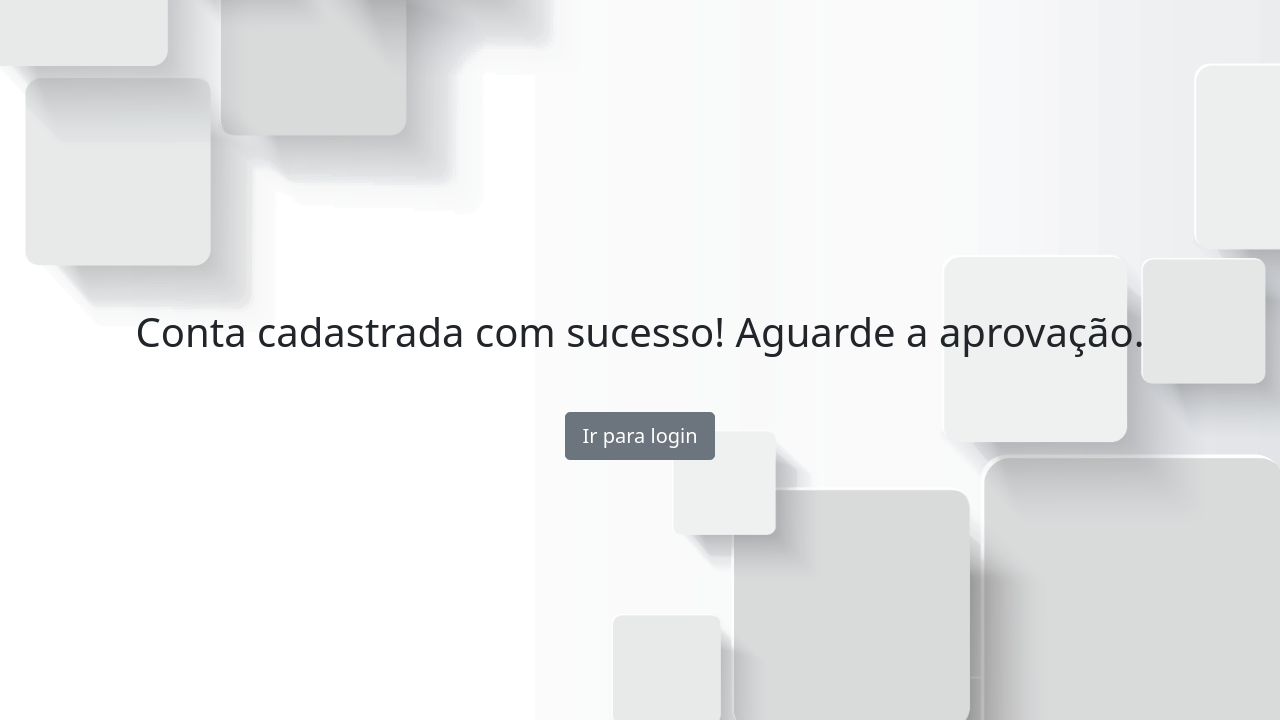
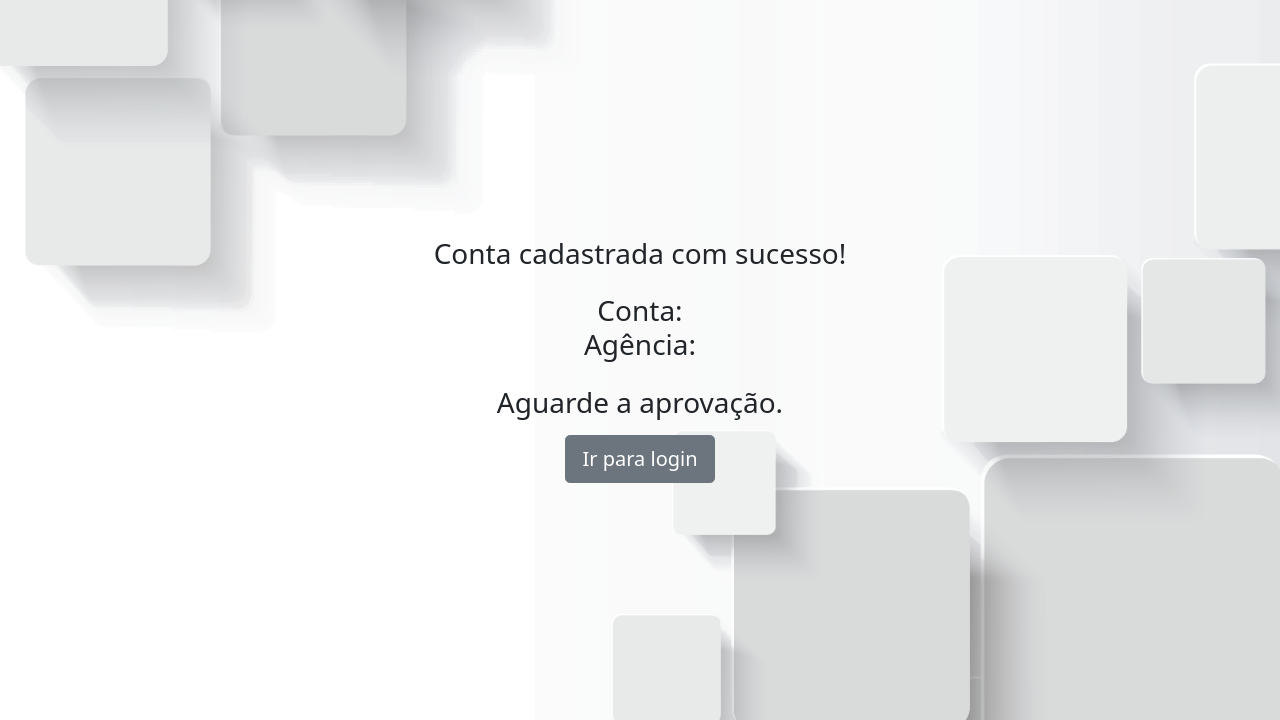
Before and after one commit to c3fatec/c3fatec.github.io, a Flask app: page /aguarde in a window 1280 px wide. Shown: the part 80-800 px from the top of the page. Run offline with Flask 2, Linux system fonts and the light colour scheme.

Commit message:
ajuste texto na pagina aguarde

```diff
--- a/banco/templates/auth/aguarde.html
+++ b/banco/templates/auth/aguarde.html
@@ -3,12 +3,21 @@
 {%endblock%} {%block body%}
 <div class="pg-login container-fluid d-flex align-items-center">
 	<div class="w-100">
-		<div class="d-flex justify-content-center text-center py-5">
+		<div class="d-flex justify-content-center text-center">
 			<h1>
-				Conta cadastrada com sucesso! Aguarde a aprovação.
+				<div>
+					<p class="h3 p-0 m-0">Conta cadastrada com sucesso!</p>
+				</div>
+				<div class="d-flex flex-column my-4">
+					<p class="h3 p-0 m-0">Conta: </p>
+					<p class="h3 p-0 m-0">Agência: </p>
+				</div>
+				<div>
+					<p class="h3 p-0 m-0">Aguarde a aprovação.</p>
+				</div>
 			</h1>
 		</div>
-		<div class="d-flex align-items-start justify-content-center">
+		<div class="d-flex align-items-start justify-content-center mt-2">
 			<a href="{{url_for('auth.login')}}">
 				<div class="btn btn-secondary btn-lg">Ir para login</div>
 			</a>
```
